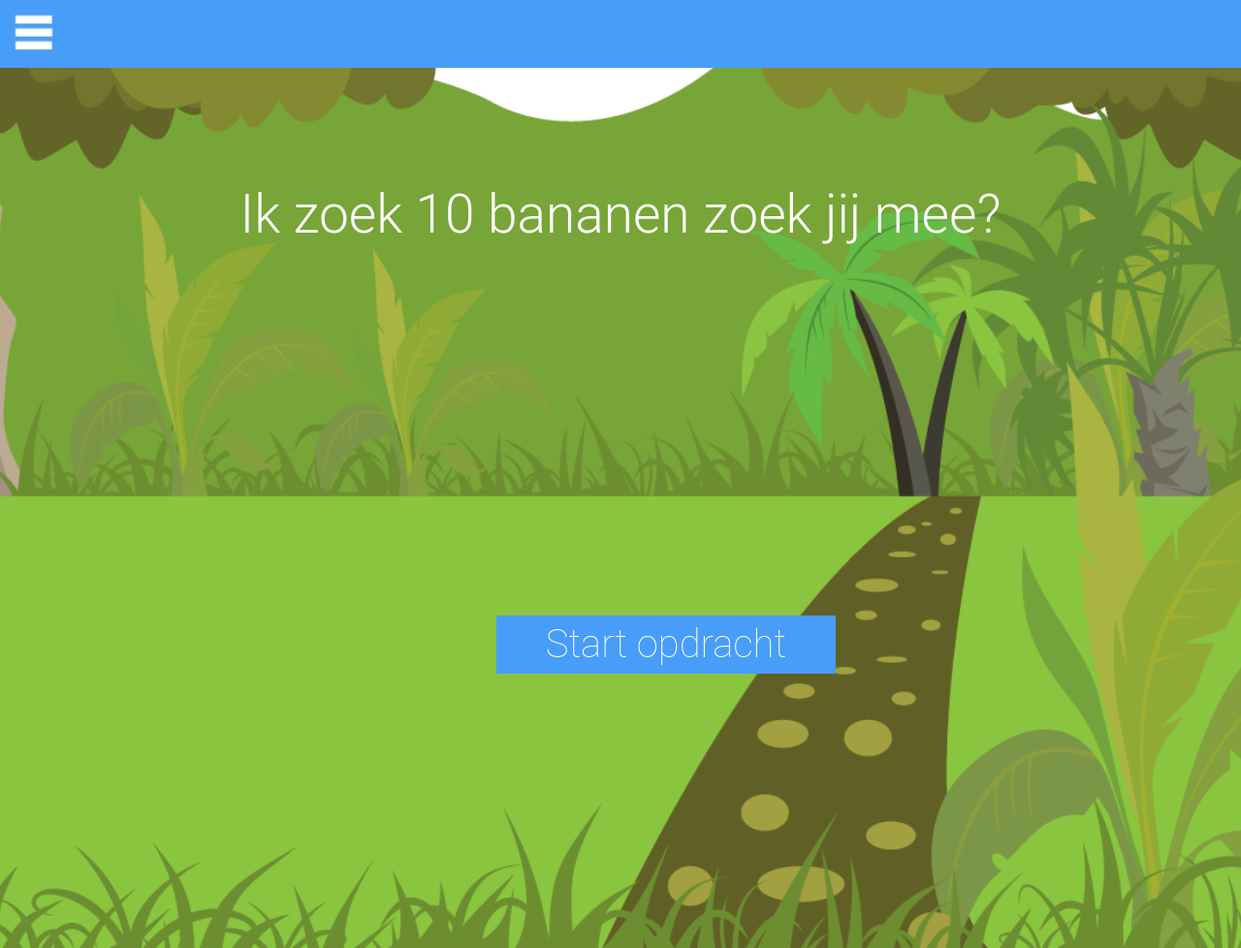
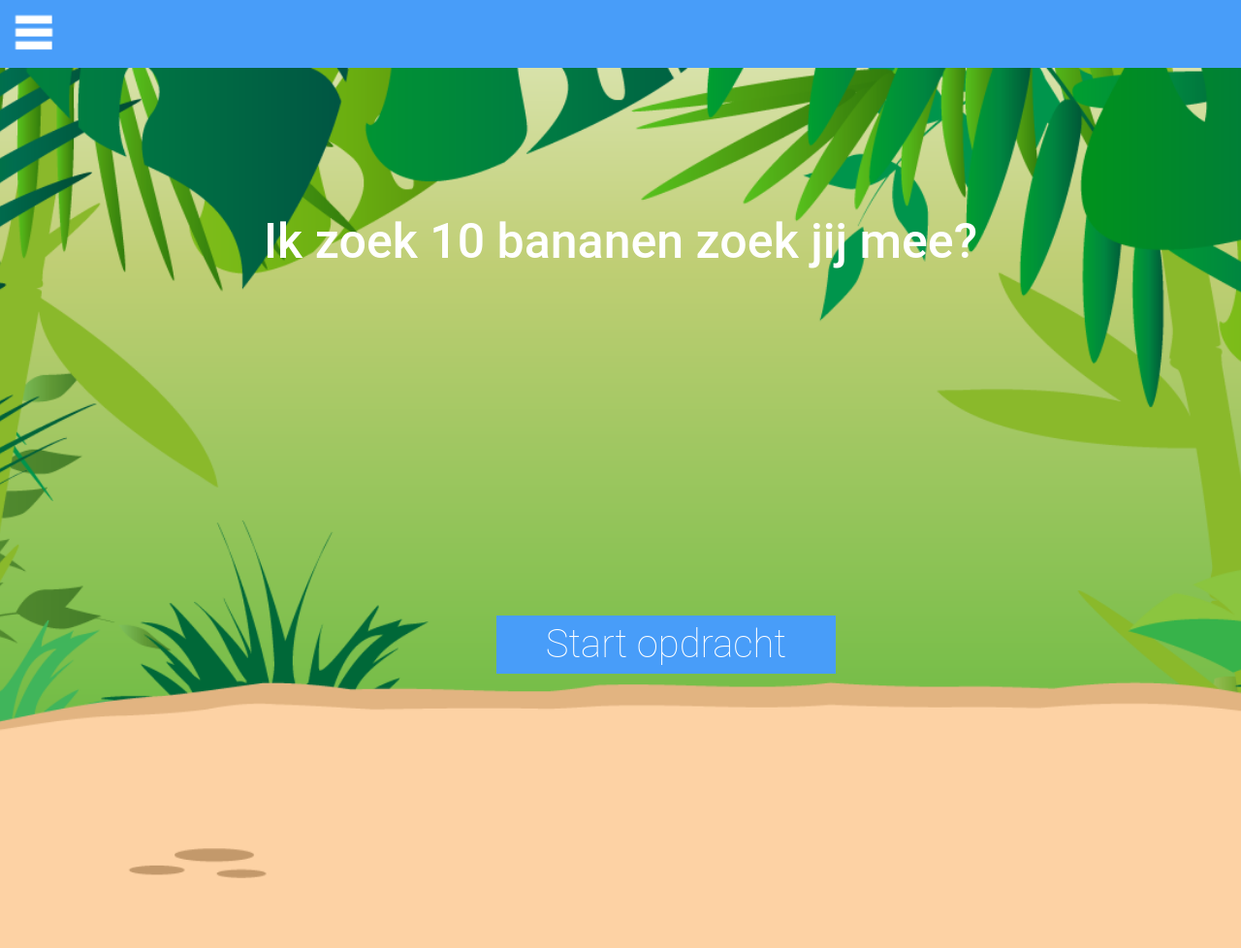
Before and after one commit to dorienthys/kinderspel, a PHP site: page /pagina.php?paginaNr=0 in a window 1280 px wide. Shown: the whole page at 97% size. Run offline with PHP 8.4, Linux system fonts and the light colour scheme; the visitor is signed in with stand-in values (Sample User, id 1); data comes from the database, SQL or seed files in the repository; data that the repository does not hold is empty; some web fonts are replaced.

Commit message:
bg verandering

```diff
--- a/css/style.css
+++ b/css/style.css
@@ -428,7 +428,7 @@ img.foto{
 }
 
 #jungle{
-    background-image: url(../images/jungleBG1.png);
+    background-image: url(../images/jungleBG2.png);
     position: relative;
     margin-top: 70px;
     background-position: top;
@@ -444,20 +444,20 @@ img.foto{
 
 .omschrijving{
     font-family: 'roboto' sans-serif;
-    font-weight: 300;
-    font-size: 55px;
-    padding-left: 60px;
-    padding-right: 60px;
-    padding-top: 10px;
+    font-weight: 500;
+    font-size: 50px;
+    padding-left: 80px;
+    padding-right: 80px;
+    padding-top: 20px;
     color: white;
-    margin-top: 50px;
+    margin-top: 70px;
     position: relative;
     text-align: center;
 }
 
 .titel{
     font-family: 'roboto' sans-serif;
-    font-weight: 100;
+    font-weight: 500;
     font-size: 65px;
 
 }
```
Also changed, not shown: images/jungleBG2.png (added).
